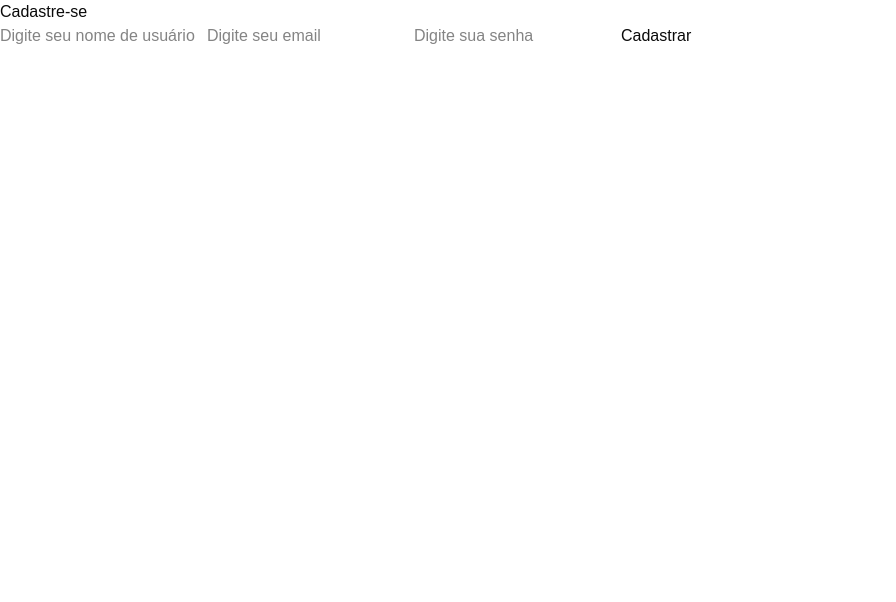
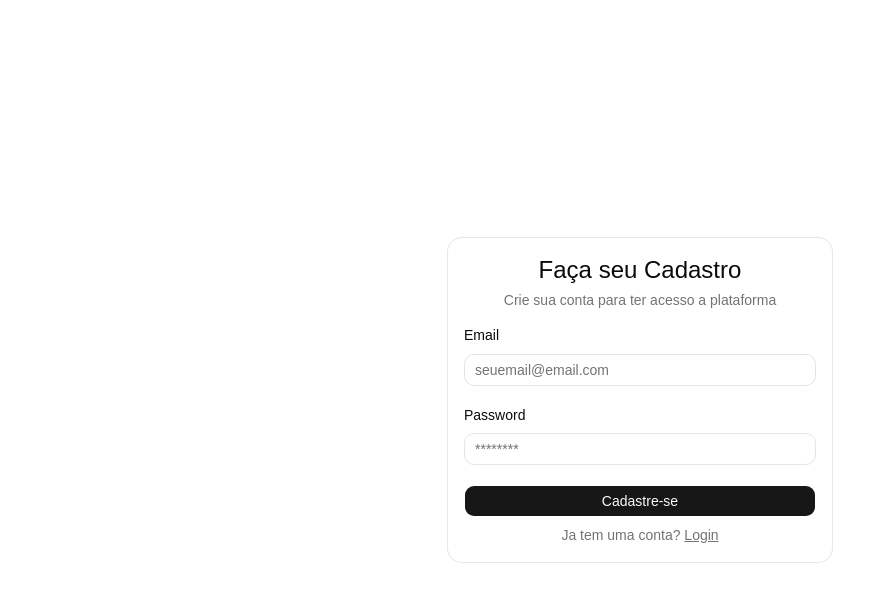
Before and after one commit to luanmvcosta0/desafio-tecnico-engeman-fe, a React (Vite) app: page /cadastro in a window 1280 px wide. Shown: the top 602 px of the page, without its empty margins (0-896 px from the left). Built offline with nearby package versions, Linux system fonts and the light colour scheme.

Commit message:
feat: create RegisterPage

```diff
--- /dev/null
+++ b/src/components/register-form.tsx
@@ -0,0 +1,77 @@
+import { cn } from "@/lib/utils";
+import { Button } from "@/components/ui/button";
+import {
+  Card,
+  CardContent,
+  CardDescription,
+  CardHeader,
+  CardTitle,
+} from "@/components/ui/card";
+import {
+  Field,
+  FieldDescription,
+  FieldGroup,
+  FieldLabel,
+} from "@/components/ui/field";
+import { Input } from "@/components/ui/input";
+import { useNavigate } from "react-router-dom";
+
+export function RegisterForm({
+  className,
+  ...props
+}: React.ComponentProps<"div">) {
+  const navigate = useNavigate();
+
+  return (
+    <div className={cn("flex flex-col gap-6", className)} {...props}>
+      <Card>
+        <CardHeader>
+          <CardTitle className="flex justify-center text-2xl">
+            Faça seu Cadastro
+          </CardTitle>
+          <CardDescription className="flex justify-center">
+            Crie sua conta para ter acesso a plataforma
+          </CardDescription>
+        </CardHeader>
+        <CardContent>
+          <form>
+            <FieldGroup>
+              <Field>
+                <FieldLabel htmlFor="email">Email</FieldLabel>
+                <Input
+                  id="email"
+                  type="email"
+                  placeholder="seuemail@email.com"
+                  required
+                />
+              </Field>
+              <Field>
+                <div className="flex items-center">
+                  <FieldLabel htmlFor="password">Password</FieldLabel>
+                </div>
+                <Input
+                  id="password"
+                  type="password"
+                  placeholder="********"
+                  required
+                />
+              </Field>
+              <Field>
+                <Button type="submit">Cadastre-se</Button>
+                <FieldDescription className="text-center">
+                  Ja tem uma conta?{" "}
+                  <button
+                    onClick={() => navigate("/login")}
+                    className="cursor-pointer underline"
+                  >
+                    Login
+                  </button>
+                </FieldDescription>
+              </Field>
+            </FieldGroup>
+          </form>
+        </CardContent>
+      </Card>
+    </div>
+  );
+}
--- a/src/pages/RegisterPage.tsx
+++ b/src/pages/RegisterPage.tsx
@@ -1,13 +1,11 @@
+import { RegisterForm } from "@/components/register-form";
+
 function RegisterPage() {
   return (
-    <div>
-      <h1>Cadastre-se</h1>
-      <form action="">
-        <input type="text" placeholder="Digite seu nome de usuário" />
-        <input type="email" placeholder="Digite seu email" />
-        <input type="password" placeholder="Digite sua senha" />
-        <button type="submit">Cadastrar</button>
-      </form>
+    <div className="flex min-h-svh w-full items-center justify-center p-6 md:p-10">
+      <div className="w-full max-w-sm">
+        <RegisterForm />
+      </div>
     </div>
   );
 }
```
